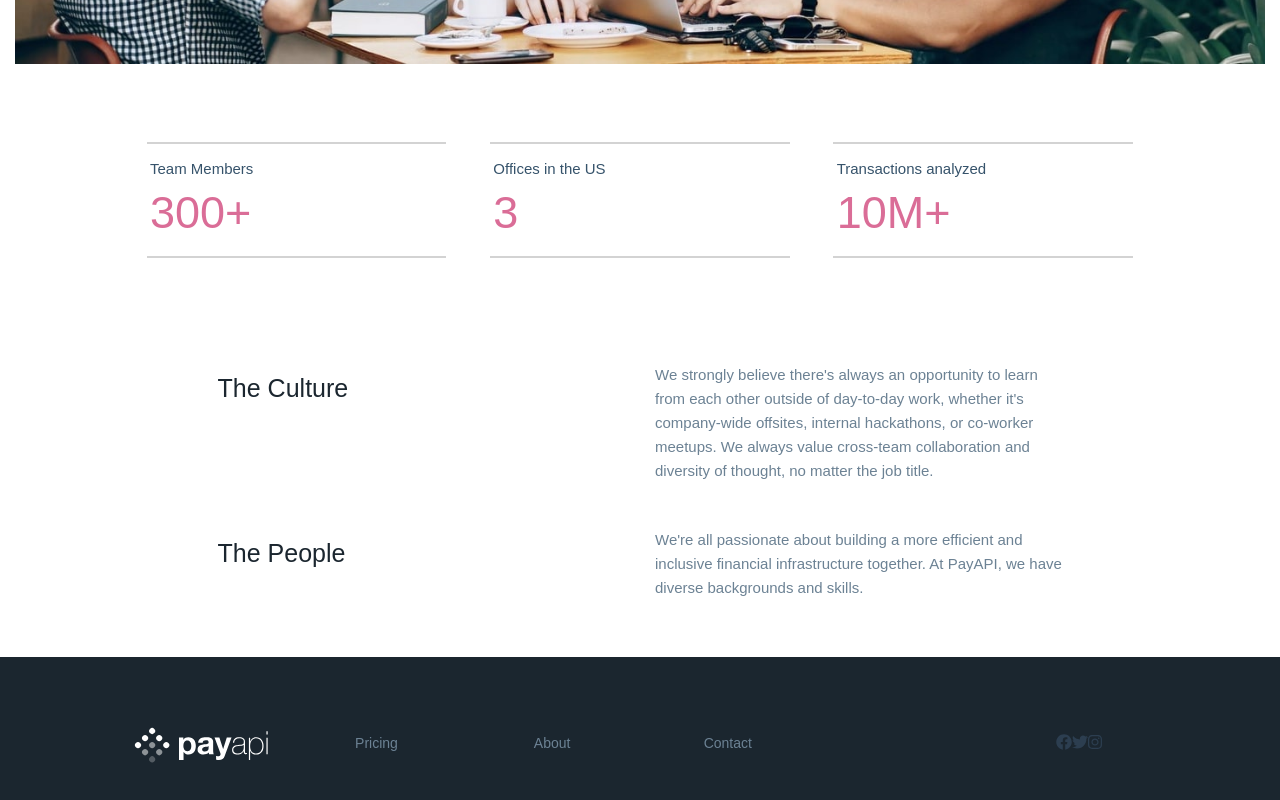
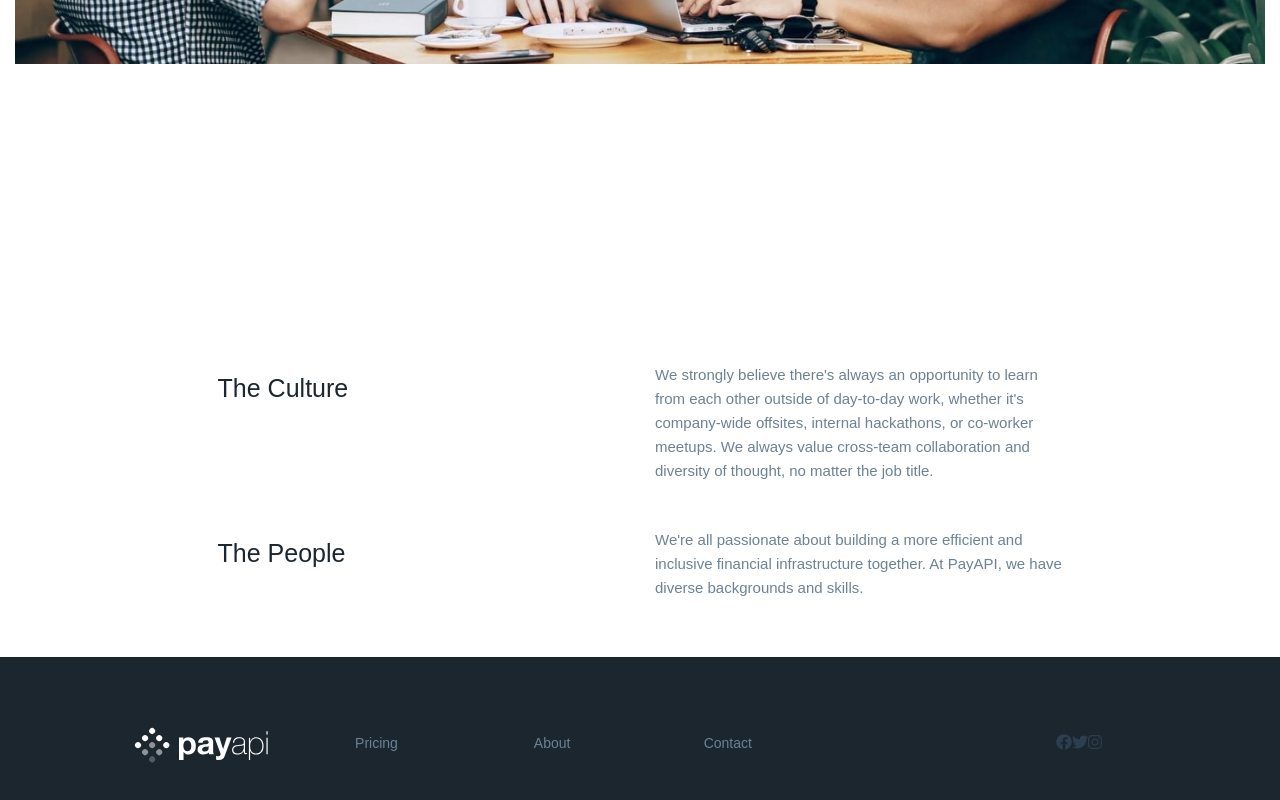
Before and after one commit to clf94-dev/payapi-vue, a Vue app: page /about in a window 1280 px wide. Shown: the part 1216-2016 px from the top of the page. Built offline with nearby package versions, Linux system fonts and the light colour scheme.

Commit message:
added AOS StatisticsAbout component

```diff
--- a/src/components/StatisticsAbout.vue
+++ b/src/components/StatisticsAbout.vue
@@ -3,7 +3,7 @@
     <img :src="study" alt="Team members">
     <b-row class="statistics-row">
         <hr class="block-div" />
-        <b-col xs="12" sm="12" md="4" lg="4" class="statistics-col" v-for="data of statistics" v-bind:key="data.title">
+        <b-col xs="12" sm="12" md="4" lg="4" class="statistics-col" v-for="data of statistics" v-bind:key="data.title" data-aos='fade-up' :data-aos-delay="data.delay">
 
             <hr class="card-hr" />
             <h3>{{data.title}}</h3>
@@ -23,15 +23,18 @@ export default {
             study: require("@/assets/images/about/desktop/image-team-members.jpg"),
             statistics: [{
                     title: 'Team Members',
-                    text: '300+'
+                    text: '300+',
+                    delay: 200
                 },
                 {
                     title: 'Offices in the US',
-                    text: '3'
+                    text: '3',
+                    delay: 400
                 },
                 {
                     title: 'Transactions analyzed',
-                    text: '10M+'
+                    text: '10M+',
+                    delay: 600
                 }
             ]
         }
```
